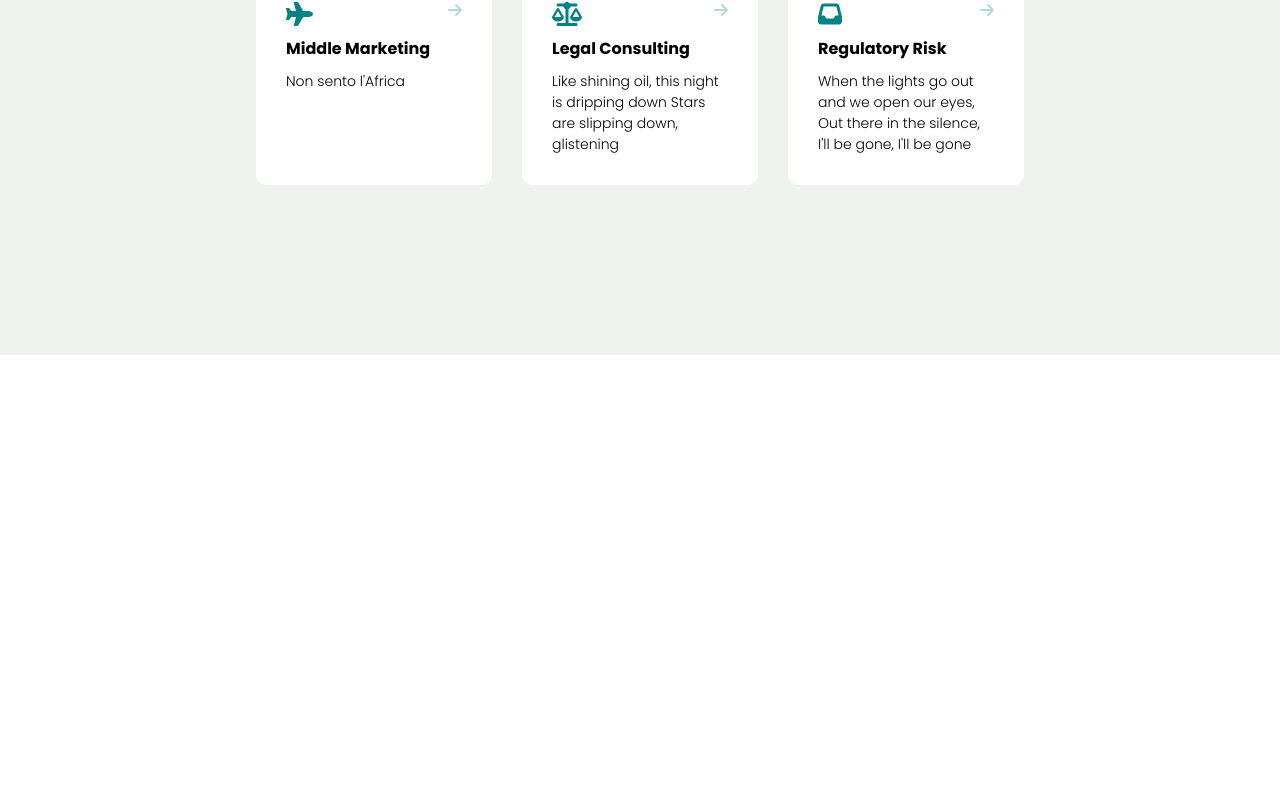
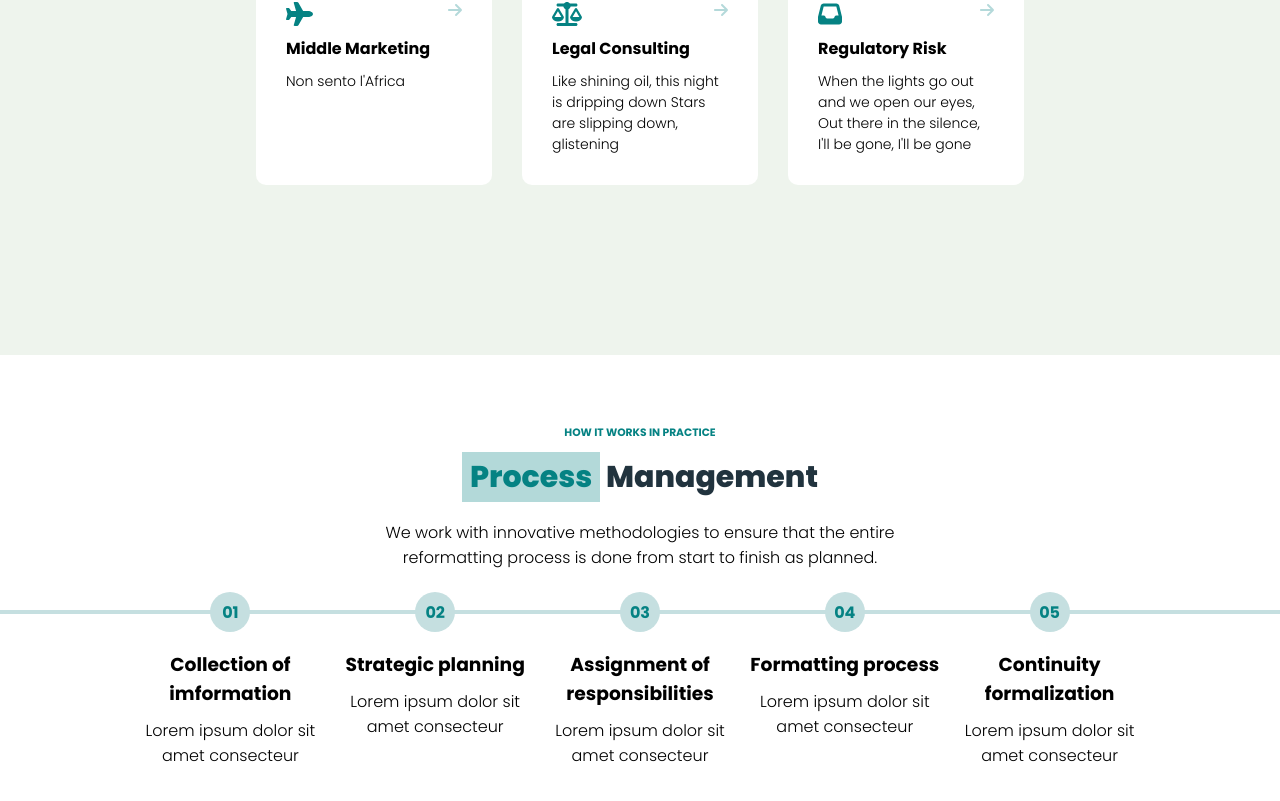
Before and after one commit to PaoloNapoli97/proj-html-vuejs, a Vue app: page / in a window 1280 px wide. Shown: the part 2062-2863 px from the top of the page. Before the commit the page ends 2417 px from the top, so only its background shows below. Built offline with nearby package versions, Linux system fonts and the light colour scheme.

Commit message:
Add: OurPlan & Line

```diff
--- a/src/components/AppMain.vue
+++ b/src/components/AppMain.vue
@@ -1,12 +1,14 @@
 <script>
 import AboutUs from "./AboutUs.vue";
 import OurServices from "./OurServices.vue";
+import OurPlan from "./OurPlan.vue";
 
 export default {
   name: "AppMain",
   components: {
     AboutUs,
     OurServices,
+    OurPlan,
   },
 };
 </script>
@@ -14,6 +16,7 @@ export default {
 <template>
   <AboutUs />
   <OurServices />
+  <OurPlan />
 </template>
 
 <style lang="scss" scoped></style>
--- a/src/components/OurPlan.vue
+++ b/src/components/OurPlan.vue
@@ -1,13 +1,123 @@
 <template>
-  <div></div>
+  <main>
+    <div class="introduction">
+      <h6>HOW IT WORKS IN PRACTICE</h6>
+      <h2><span class="badge">Process</span> Management</h2>
+      <p>
+        We work with innovative methodologies to ensure that the entire
+        reformatting process is done from start to finish as planned.
+      </p>
+    </div>
+    <div class="line-graph">
+      <div class="line"></div>
+      <div class="line-container">
+        <div class="step" v-for="step in steps">
+          <div class="circle">{{ step.number }}</div>
+          <h3>{{ step.scope }}</h3>
+          <p>{{ step.more }}</p>
+        </div>
+      </div>
+    </div>
+  </main>
 </template>
 
 <script>
 export default {
-  setup() {
-    return {};
+  data() {
+    return {
+      steps: [
+        {
+          number: "01",
+          scope: "Collection of imformation",
+          more: "Lorem ipsum dolor sit amet consecteur",
+        },
+        {
+          number: "02",
+          scope: "Strategic planning",
+          more: "Lorem ipsum dolor sit amet consecteur",
+        },
+        {
+          number: "03",
+          scope: "Assignment of responsibilities",
+          more: "Lorem ipsum dolor sit amet consecteur",
+        },
+        {
+          number: "04",
+          scope: "Formatting process",
+          more: "Lorem ipsum dolor sit amet consecteur",
+        },
+        {
+          number: "05",
+          scope: "Continuity formalization",
+          more: "Lorem ipsum dolor sit amet consecteur",
+        },
+      ],
+    };
   },
 };
 </script>
 
-<style lang="scss" scoped></style>
+<style lang="scss" scoped>
+main {
+  padding: 100px 0;
+
+  .line-graph {
+    margin-top: 20px;
+    position: relative;
+    .line-container {
+      width: 80%;
+      display: flex;
+      margin: auto;
+      justify-content: space-between;
+
+      .step {
+        text-align: center;
+        position: relative;
+
+        h3 {
+          padding-top: 40px;
+          padding-bottom: 10px;
+        }
+        p {
+          font-weight: 300;
+        }
+        .circle {
+          font-weight: 700;
+          color: var(--primary-color);
+          position: absolute;
+          display: flex;
+          justify-content: center;
+          align-items: center;
+          top: -18px;
+          margin: auto;
+          right: 0;
+          left: 0;
+          width: 40px;
+          height: 40px;
+          border-radius: 50%;
+          background-color: var(--line-color);
+        }
+      }
+    }
+    .line {
+      position: absolute;
+      width: 100%;
+      height: 4px;
+      background-color: var(--line-color);
+    }
+  }
+  .introduction {
+    text-align: center;
+
+    h6 {
+      left: 0;
+      right: 0;
+    }
+
+    p {
+      width: 40%;
+      margin: auto;
+    }
+  }
+}
+</style>
--- a/src/style/partials/layout.scss
+++ b/src/style/partials/layout.scss
@@ -37,6 +37,7 @@
   }
 
   .badge {
+    padding: 4px 8px;
     color: var(--primary-color);
   }
 
--- a/src/style/partials/variables.scss
+++ b/src/style/partials/variables.scss
@@ -7,6 +7,8 @@
 
   --primary-color-light: rgba(5, 130, 131, 0.3);
 
+  --line-color: #c5dfe0;
+
   --bg-primary-color: #111117;
   --bg-secondary-color: #eef4ed;
 }
```
